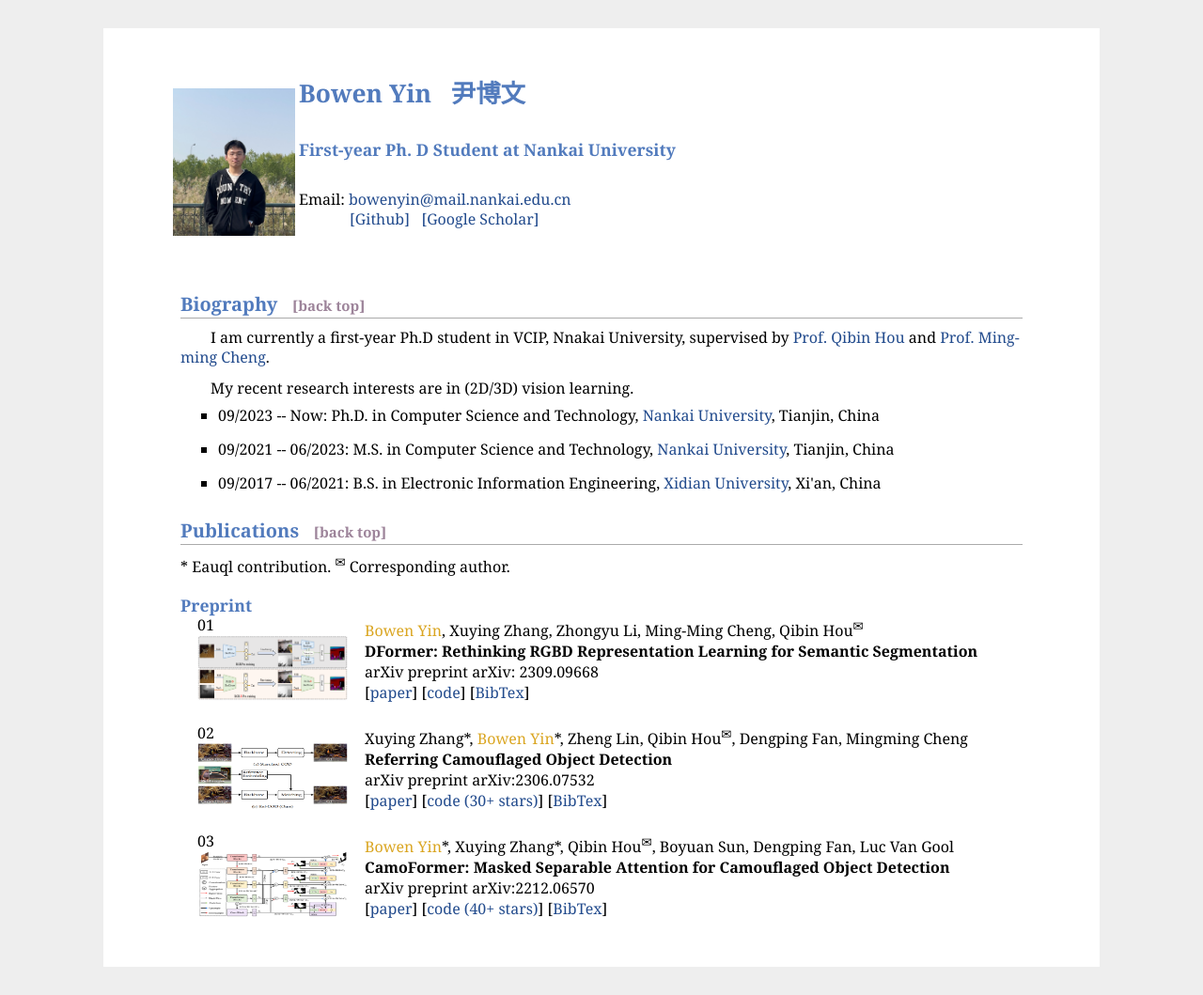
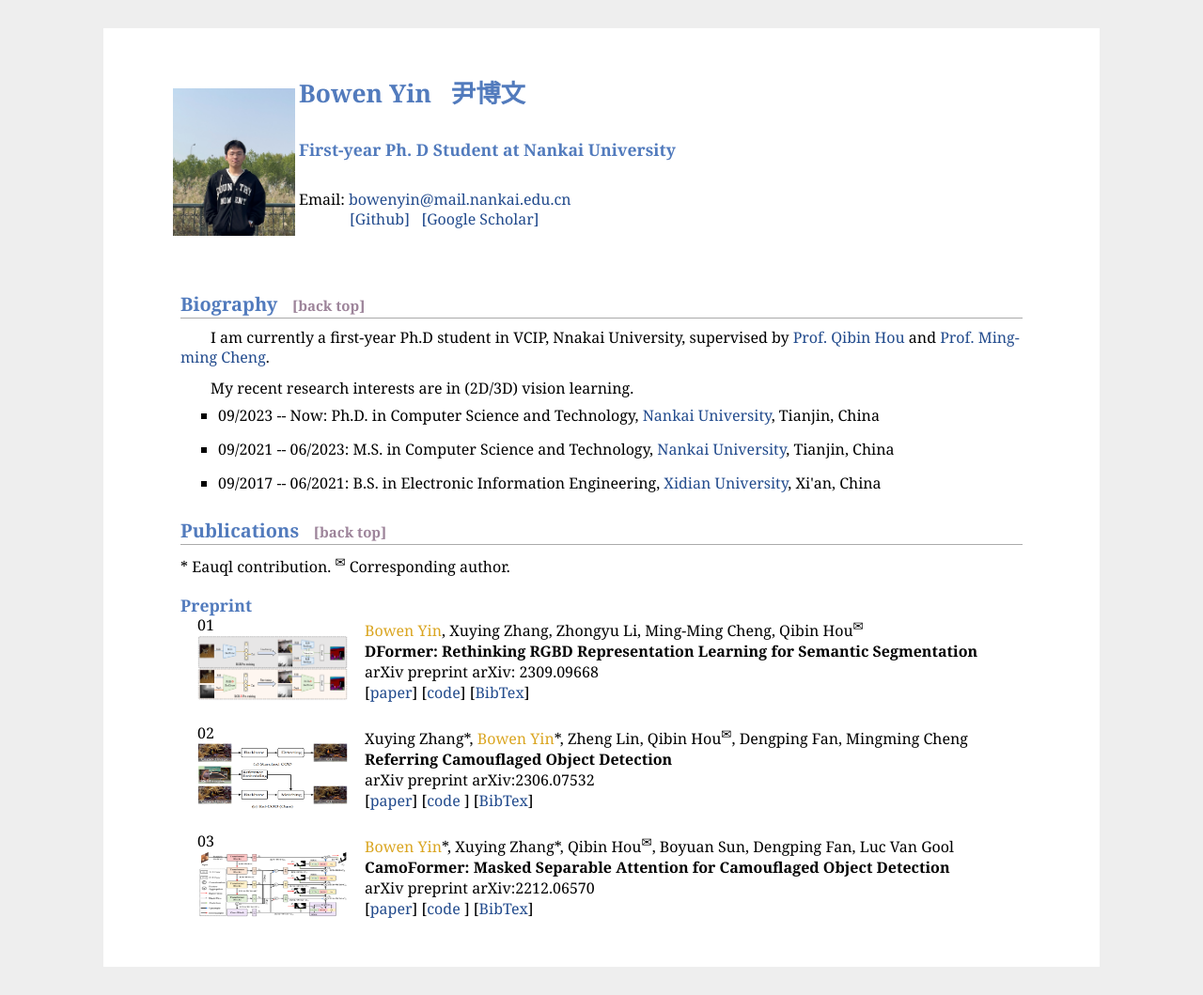
Before and after one commit to yinbow/yinbow.github.io, a plain HTML site: page index.html in a window 1280 px wide. Shown: the whole page at 94% size. Drawn offline with Linux system fonts and the light colour scheme.

Commit message:
Update index.html

```diff
--- a/index.html
+++ b/index.html
@@ -84,7 +84,7 @@
         <br>arXiv preprint arXiv:2306.07532
         <br>
         [<a href="https://arxiv.org/pdf/2306.07532.pdf" target="_blank">paper</a>]
-        [<a href="https://github.com/zhangxuying1004/RefCOD" target="_blank">code (30+ stars)</a>]
+        [<a href="https://github.com/zhangxuying1004/RefCOD" target="_blank">code </a>]
 	[<a href="bibs/refcod.html", target="_blank">BibTex</a>]
        </td>
      </tr>
@@ -96,7 +96,7 @@
         <br>arXiv preprint arXiv:2212.06570
         <br>
         [<a href="https://arxiv.org/pdf/2212.06570.pdf" target="_blank">paper</a>]
-        [<a href="https://github.com/HVision-NKU/CamoFormer" target="_blank">code (40+ stars)</a>]
+        [<a href="https://github.com/HVision-NKU/CamoFormer" target="_blank">code </a>]
 	[<a href="bibs/camoformer.html", target="_blank">BibTex</a>]
       </td>
     </tr>
```
